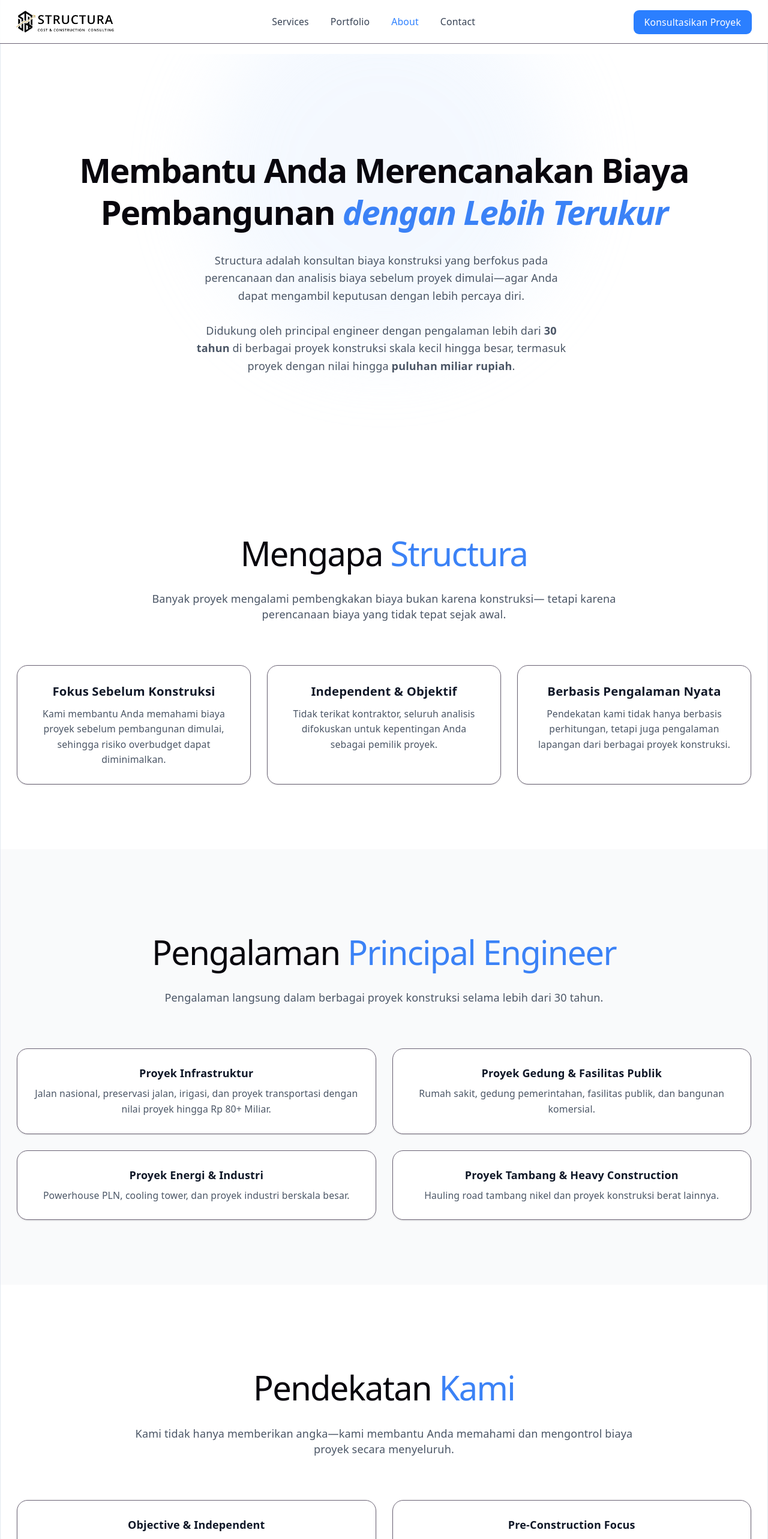
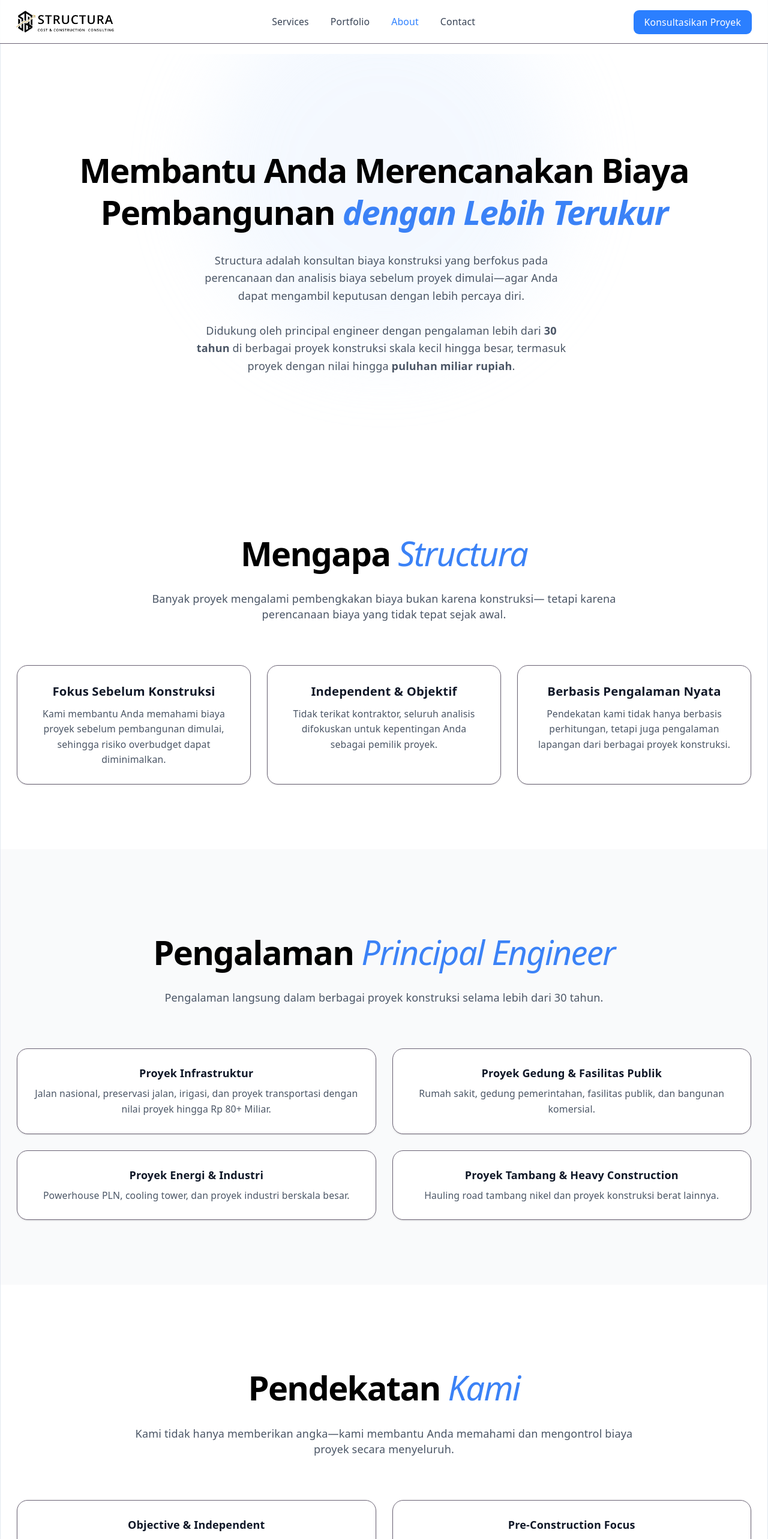
Before and after one commit to armansyahhkm1995/Structura_website, a React (Vite) app: page /about in a window 1280 px wide. Shown: the top 2566 px of the page at 60% size. Built offline with nearby package versions, Linux system fonts and the light colour scheme.

Commit message:
Commit 16 april 2026 17:08

```diff
--- a/src/components/sections/ServiceSection.jsx
+++ b/src/components/sections/ServiceSection.jsx
@@ -39,7 +39,7 @@
           >
             {/* TITLE */}
             <h1 className="text-3xl md:text-4xl font-semibold leading-tight mb-6">
-              {title}
+              <strong className="text-black">{title}</strong>
             </h1>
 
             {/* DESC */}
--- a/src/pages/About.jsx
+++ b/src/pages/About.jsx
@@ -14,7 +14,7 @@
             transition={{ duration: 0.6 }}
             className="text-4xl md:text-5xl font-semibold leading-tight mb-6 "
           >
-            <strong>
+            <strong className="text-black">
               Membantu Anda Merencanakan Biaya Pembangunan{" "}
               <em className="text-primary">dengan Lebih Terukur</em>
             </strong>
@@ -44,7 +44,8 @@
         <div className="max-w-6xl mx-auto px-6">
           <div className="text-left md:text-center max-w-3xl mx-auto mb-16">
             <h1 className="text-3xl md:text-4xl font-semibold mb-4">
-              Mengapa <span className="text-primary">Structura</span>
+              <strong className="text-black">Mengapa </strong>
+              <em className="text-primary">Structura</em>
             </h1>
             <p className="text-gray-600">
               Banyak proyek mengalami pembengkakan biaya bukan karena
@@ -92,8 +93,8 @@
         <div className="max-w-6xl mx-auto px-6">
           <div className="text-left md:text-center max-w-3xl mx-auto mb-16">
             <h1 className="text-3xl md:text-4xl font-semibold mb-4">
-              Pengalaman{" "}
-              <span className="text-primary">Principal Engineer</span>
+              <strong className="text-black">Pengalaman </strong>
+              <em className="text-primary">Principal Engineer</em>
             </h1>
             <p className="text-gray-600">
               Pengalaman langsung dalam berbagai proyek konstruksi selama lebih
@@ -144,7 +145,8 @@
         <div className="max-w-6xl mx-auto px-6">
           <div className="text-left md:text-center max-w-3xl mx-auto mb-16">
             <h1 className="text-3xl md:text-4xl font-semibold mb-4">
-              Pendekatan <span className="text-primary">Kami</span>
+              <strong className="text-black">Pendekatan </strong>
+              <em className="text-primary">Kami</em>
             </h1>
             <p className="text-gray-600">
               Kami tidak hanya memberikan angka—kami membantu Anda memahami dan
--- a/src/pages/Portfolio.jsx
+++ b/src/pages/Portfolio.jsx
@@ -21,7 +21,7 @@
             animate={{ opacity: 1, y: 0 }}
             className="text-4xl md:text-5xl font-semibold mb-6 text-left md:text-center"
           >
-            <strong>
+            <strong className="text-black">
               Portofolio Proyek
               <em className="text-primary"> Perencanaan Biaya</em>
             </strong>
```
